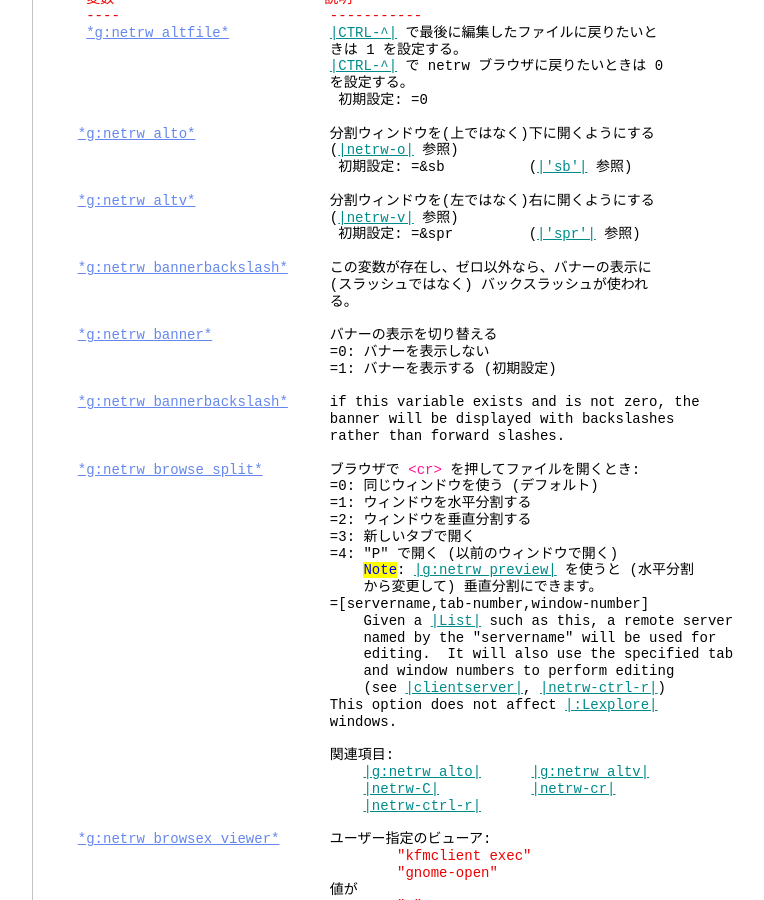
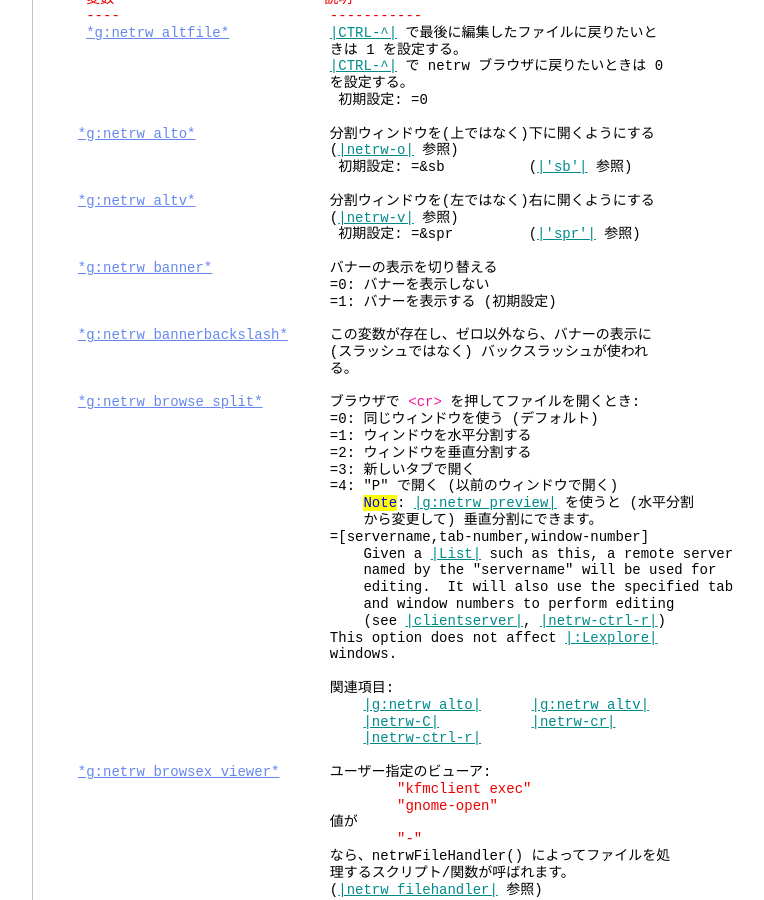
Before and after one commit to vim-jp/vimdoc-ja, a Jekyll site: the page built from pi_netrw.html, in a window 1280 px wide and 900 px high, scrolled down 40625 px. Shown: the whole window, without its empty margins (340-1104 px from the left). Built offline with Jekyll 4.4.1, drawn with Linux system fonts in a browser that asks for light colours; nearby versions of some CDN libraries; Markdown is read by kramdown in place of the engine named in the settings; comment, search, counter and statistics services are not loaded.

Commit message:
Deployed vim-jp/vimdoc-ja@18fa6e656627f3db3b68d39b2bce1e799e7640d7 by ixeris.kaoriya.net

```diff
--- a/pi_netrw.html
+++ b/pi_netrw.html
@@ -1609,7 +1609,7 @@ g:netrw_rmdir_cmd によるディレクトリの削除が失敗した場合は
 &nbsp;&nbsp;&nbsp;&nbsp;&nbsp;&nbsp;&nbsp;&nbsp;&nbsp;&nbsp;りします。&nbsp;<span class="Special">[dir]</span>&nbsp;を省略したときは現在のディレクトリを開きます。<br>
 &nbsp;&nbsp;&nbsp;&nbsp;&nbsp;&nbsp;&nbsp;&nbsp;&nbsp;&nbsp;:Lexplore&nbsp;<span class="Special">[dir]</span>&nbsp;は、どのウィンドウで実行したかに関係なく、タブの左側<br>
 &nbsp;&nbsp;&nbsp;&nbsp;&nbsp;&nbsp;&nbsp;&nbsp;&nbsp;&nbsp;でブラウザを開き、指定されたディレクトリを表示します。<br>
-&nbsp;&nbsp;&nbsp;&nbsp;&nbsp;&nbsp;&nbsp;&nbsp;&nbsp;&nbsp;<br>
+<br>
 &nbsp;&nbsp;&nbsp;&nbsp;&nbsp;&nbsp;&nbsp;&nbsp;&nbsp;&nbsp;初期設定では、:Lexplore は未初期化の&nbsp;<a class="Identifier" href="pi_netrw.html#g:netrw_chgwin">|g:netrw_chgwin|</a>&nbsp;を 2 に設定しま<br>
 &nbsp;&nbsp;&nbsp;&nbsp;&nbsp;&nbsp;&nbsp;&nbsp;&nbsp;&nbsp;す。つまりファイルを開くときには 2 番目のウィンドウが使われるようにな<br>
 &nbsp;&nbsp;&nbsp;&nbsp;&nbsp;&nbsp;&nbsp;&nbsp;&nbsp;&nbsp;ります。<br>
@@ -2425,17 +2425,13 @@ netrw ブラウザの各種設定は変数で管理されていて、それを
 &nbsp;&nbsp;&nbsp;&nbsp;&nbsp;&nbsp;&nbsp;&nbsp;&nbsp;&nbsp;&nbsp;&nbsp;&nbsp;&nbsp;&nbsp;&nbsp;&nbsp;&nbsp;&nbsp;&nbsp;&nbsp;&nbsp;&nbsp;&nbsp;&nbsp;&nbsp;&nbsp;&nbsp;&nbsp;&nbsp;&nbsp;&nbsp;(<a class="Identifier" href="pi_netrw.html#netrw-v">|netrw-v|</a>&nbsp;参照)<br>
 &nbsp;&nbsp;&nbsp;&nbsp;&nbsp;&nbsp;&nbsp;&nbsp;&nbsp;&nbsp;&nbsp;&nbsp;&nbsp;&nbsp;&nbsp;&nbsp;&nbsp;&nbsp;&nbsp;&nbsp;&nbsp;&nbsp;&nbsp;&nbsp;&nbsp;&nbsp;&nbsp;&nbsp;&nbsp;&nbsp;&nbsp;&nbsp; 初期設定: =&amp;spr&nbsp;&nbsp;&nbsp;&nbsp;&nbsp;&nbsp;&nbsp;&nbsp; (<a class="Identifier" href="options.html#'spr'">|'spr'|</a>&nbsp;参照)<br>
 <br>
+<span class="Statement">&nbsp;&nbsp;</span><a class="Constant" href="pi_netrw.html#g:netrw_banner" name="g:netrw_banner">*g:netrw_banner*</a>&nbsp;&nbsp;&nbsp;&nbsp;&nbsp;&nbsp;&nbsp;&nbsp;&nbsp;&nbsp;&nbsp;&nbsp;&nbsp;&nbsp;バナーの表示を切り替える<br>
+&nbsp;&nbsp;&nbsp;&nbsp;&nbsp;&nbsp;&nbsp;&nbsp;&nbsp;&nbsp;&nbsp;&nbsp;&nbsp;&nbsp;&nbsp;&nbsp;&nbsp;&nbsp;&nbsp;&nbsp;&nbsp;&nbsp;&nbsp;&nbsp;&nbsp;&nbsp;&nbsp;&nbsp;&nbsp;&nbsp;&nbsp;&nbsp;=0: バナーを表示しない<br>
+&nbsp;&nbsp;&nbsp;&nbsp;&nbsp;&nbsp;&nbsp;&nbsp;&nbsp;&nbsp;&nbsp;&nbsp;&nbsp;&nbsp;&nbsp;&nbsp;&nbsp;&nbsp;&nbsp;&nbsp;&nbsp;&nbsp;&nbsp;&nbsp;&nbsp;&nbsp;&nbsp;&nbsp;&nbsp;&nbsp;&nbsp;&nbsp;=1: バナーを表示する (初期設定)<br>
+<br>
 <span class="Statement">&nbsp;&nbsp;</span><a class="Constant" href="pi_netrw.html#g:netrw_bannerbackslash" name="g:netrw_bannerbackslash">*g:netrw_bannerbackslash*</a>&nbsp;&nbsp;&nbsp;&nbsp; この変数が存在し、ゼロ以外なら、バナーの表示に<br>
 &nbsp;&nbsp;&nbsp;&nbsp;&nbsp;&nbsp;&nbsp;&nbsp;&nbsp;&nbsp;&nbsp;&nbsp;&nbsp;&nbsp;&nbsp;&nbsp;&nbsp;&nbsp;&nbsp;&nbsp;&nbsp;&nbsp;&nbsp;&nbsp;&nbsp;&nbsp;&nbsp;&nbsp;&nbsp;&nbsp;&nbsp;&nbsp;(スラッシュではなく) バックスラッシュが使われ<br>
 &nbsp;&nbsp;&nbsp;&nbsp;&nbsp;&nbsp;&nbsp;&nbsp;&nbsp;&nbsp;&nbsp;&nbsp;&nbsp;&nbsp;&nbsp;&nbsp;&nbsp;&nbsp;&nbsp;&nbsp;&nbsp;&nbsp;&nbsp;&nbsp;&nbsp;&nbsp;&nbsp;&nbsp;&nbsp;&nbsp;&nbsp;&nbsp;る。<br>
-<br>
-<span class="Statement">&nbsp;&nbsp;</span><a class="Constant" href="pi_netrw.html#g:netrw_banner" name="g:netrw_banner">*g:netrw_banner*</a>&nbsp;&nbsp;&nbsp;&nbsp;&nbsp;&nbsp;&nbsp;&nbsp;&nbsp;&nbsp;&nbsp;&nbsp;&nbsp;&nbsp;バナーの表示を切り替える<br>
-&nbsp;&nbsp;&nbsp;&nbsp;&nbsp;&nbsp;&nbsp;&nbsp;&nbsp;&nbsp;&nbsp;&nbsp;&nbsp;&nbsp;&nbsp;&nbsp;&nbsp;&nbsp;&nbsp;&nbsp;&nbsp;&nbsp;&nbsp;&nbsp;&nbsp;&nbsp;&nbsp;&nbsp;&nbsp;&nbsp;&nbsp;&nbsp;=0: バナーを表示しない<br>
-&nbsp;&nbsp;&nbsp;&nbsp;&nbsp;&nbsp;&nbsp;&nbsp;&nbsp;&nbsp;&nbsp;&nbsp;&nbsp;&nbsp;&nbsp;&nbsp;&nbsp;&nbsp;&nbsp;&nbsp;&nbsp;&nbsp;&nbsp;&nbsp;&nbsp;&nbsp;&nbsp;&nbsp;&nbsp;&nbsp;&nbsp;&nbsp;=1: バナーを表示する (初期設定)<br>
-<br>
-<span class="Statement">&nbsp;&nbsp;</span><a class="Constant" href="pi_netrw.html#g:netrw_bannerbackslash" name="g:netrw_bannerbackslash">*g:netrw_bannerbackslash*</a>&nbsp;&nbsp;&nbsp;&nbsp; if this variable exists and is not zero, the<br>
-&nbsp;&nbsp;&nbsp;&nbsp;&nbsp;&nbsp;&nbsp;&nbsp;&nbsp;&nbsp;&nbsp;&nbsp;&nbsp;&nbsp;&nbsp;&nbsp;&nbsp;&nbsp;&nbsp;&nbsp;&nbsp;&nbsp;&nbsp;&nbsp;&nbsp;&nbsp;&nbsp;&nbsp;&nbsp;&nbsp;&nbsp;&nbsp;banner will be displayed with backslashes<br>
-&nbsp;&nbsp;&nbsp;&nbsp;&nbsp;&nbsp;&nbsp;&nbsp;&nbsp;&nbsp;&nbsp;&nbsp;&nbsp;&nbsp;&nbsp;&nbsp;&nbsp;&nbsp;&nbsp;&nbsp;&nbsp;&nbsp;&nbsp;&nbsp;&nbsp;&nbsp;&nbsp;&nbsp;&nbsp;&nbsp;&nbsp;&nbsp;rather than forward slashes.<br>
 <br>
 <span class="Statement">&nbsp;&nbsp;</span><a class="Constant" href="pi_netrw.html#g:netrw_browse_split" name="g:netrw_browse_split">*g:netrw_browse_split*</a>&nbsp;&nbsp;&nbsp;&nbsp;&nbsp;&nbsp;&nbsp;&nbsp;ブラウザで&nbsp;<span class="Special">&lt;cr&gt;</span>&nbsp;を押してファイルを開くとき:<br>
 &nbsp;&nbsp;&nbsp;&nbsp;&nbsp;&nbsp;&nbsp;&nbsp;&nbsp;&nbsp;&nbsp;&nbsp;&nbsp;&nbsp;&nbsp;&nbsp;&nbsp;&nbsp;&nbsp;&nbsp;&nbsp;&nbsp;&nbsp;&nbsp;&nbsp;&nbsp;&nbsp;&nbsp;&nbsp;&nbsp;&nbsp;&nbsp;=0: 同じウィンドウを使う (デフォルト)<br>
```
